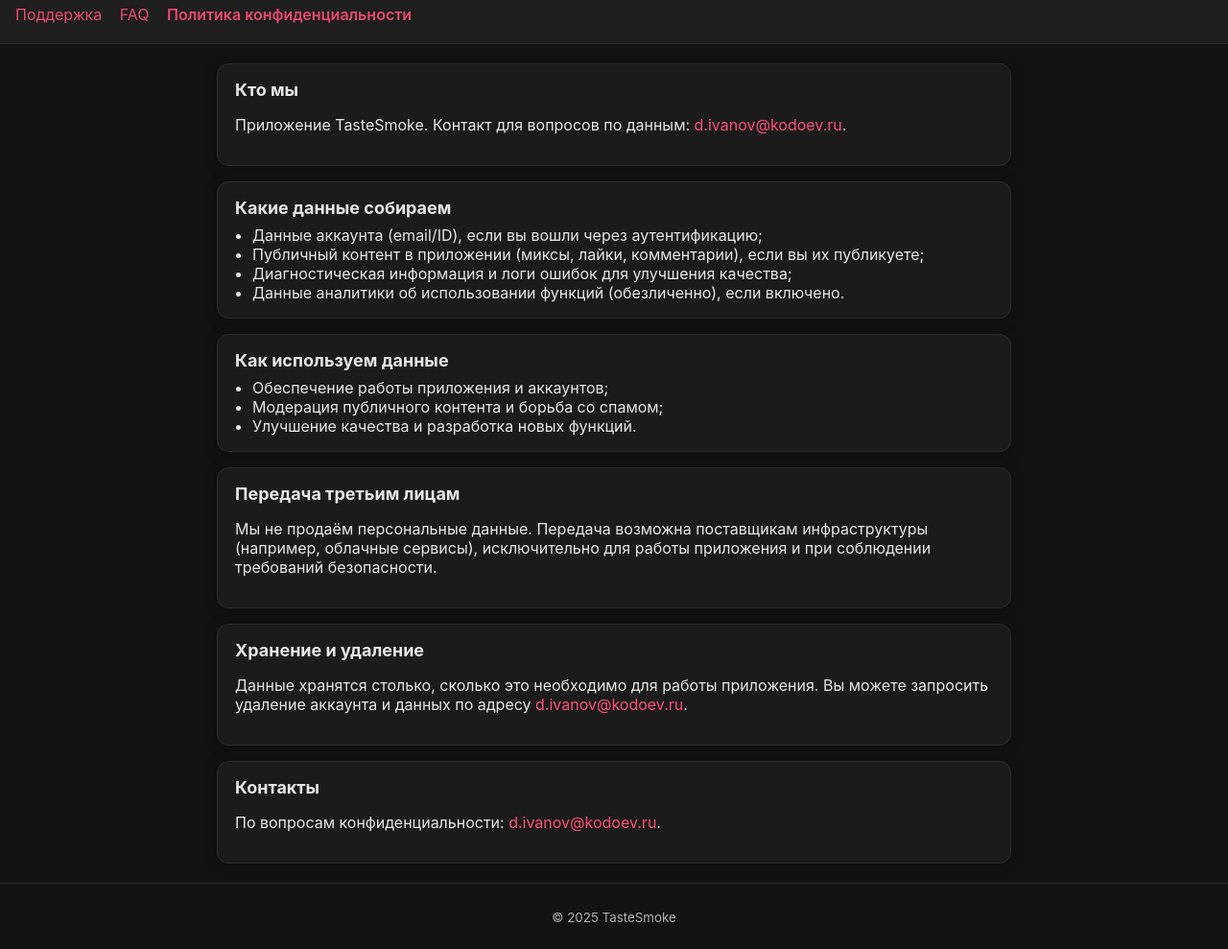
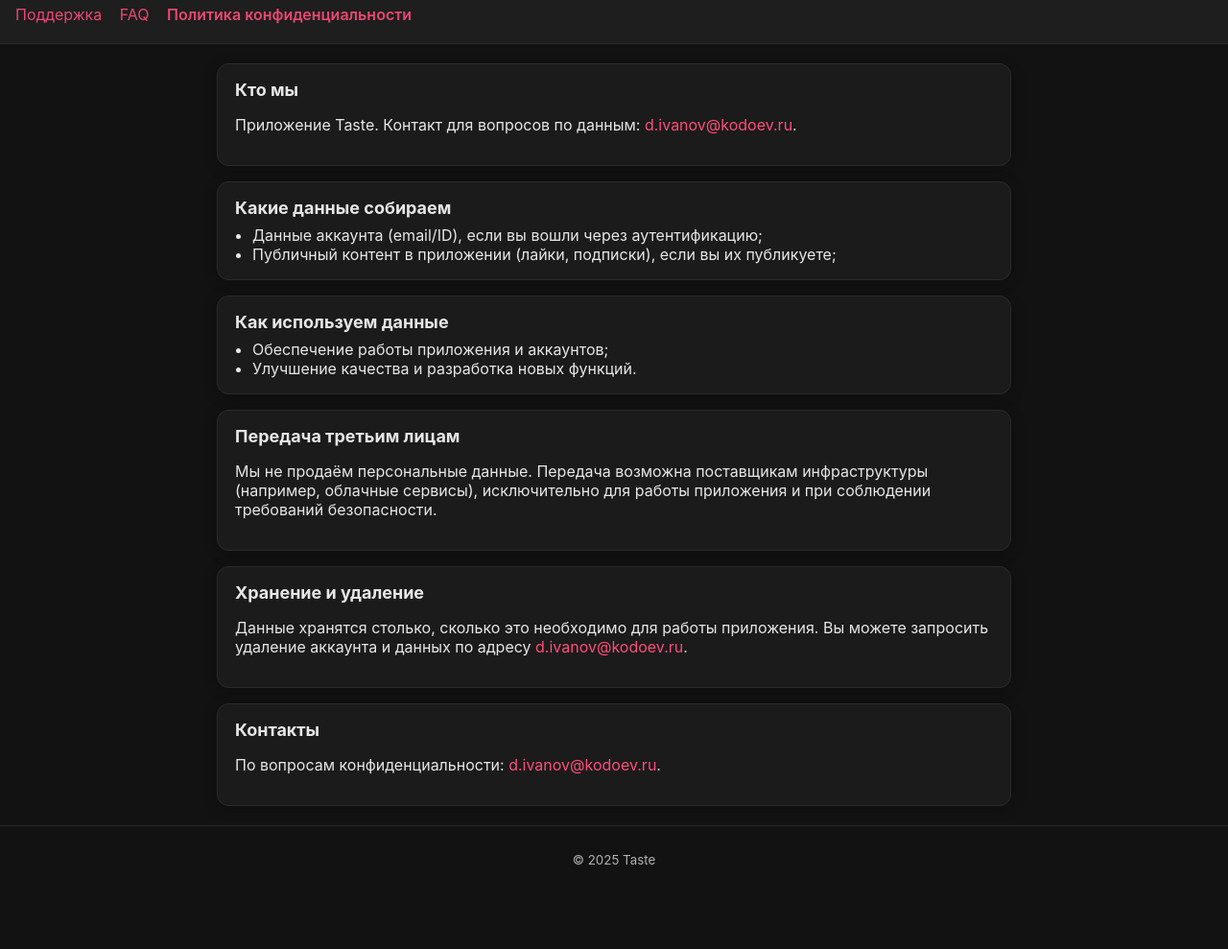
Before and after one commit to danilmashina/Support, a plain HTML site: page privacy.html in a window 1280 px wide. Shown: the part 49-1038 px from the top of the page at 96% size. After the commit the page ends 978 px from the top, so only its background shows below. Drawn offline with Linux system fonts and the light colour scheme.

Commit message:
Update privacy.html

```diff
--- a/privacy.html
+++ b/privacy.html
@@ -3,7 +3,7 @@
 <head>
   <meta charset="UTF-8" />
   <meta name="viewport" content="width=device-width, initial-scale=1" />
-  <title>TasteSmoke — Политика конфиденциальности</title>
+  <title>Taste — Политика конфиденциальности</title>
   <link rel="stylesheet" href="./styles.css" />
 </head>
 <body>
@@ -19,16 +19,14 @@
   <main class="container">
     <section class="card">
       <h2>Кто мы</h2>
-      <p>Приложение TasteSmoke. Контакт для вопросов по данным: <a href="mailto:d.ivanov@kodoev.ru">d.ivanov@kodoev.ru</a>.</p>
+      <p>Приложение Taste. Контакт для вопросов по данным: <a href="mailto:d.ivanov@kodoev.ru">d.ivanov@kodoev.ru</a>.</p>
     </section>
 
     <section class="card">
       <h2>Какие данные собираем</h2>
       <ul>
         <li>Данные аккаунта (email/ID), если вы вошли через аутентификацию;</li>
-        <li>Публичный контент в приложении (миксы, лайки, комментарии), если вы их публикуете;</li>
-        <li>Диагностическая информация и логи ошибок для улучшения качества;</li>
-        <li>Данные аналитики об использовании функций (обезличенно), если включено.</li>
+        <li>Публичный контент в приложении (лайки, подписки), если вы их публикуете;</li>
       </ul>
     </section>
 
@@ -36,7 +34,6 @@
       <h2>Как используем данные</h2>
       <ul>
         <li>Обеспечение работы приложения и аккаунтов;</li>
-        <li>Модерация публичного контента и борьба со спамом;</li>
         <li>Улучшение качества и разработка новых функций.</li>
       </ul>
     </section>
@@ -58,7 +55,7 @@
   </main>
 
   <footer class="footer">
-    <small>© <span id="year"></span> TasteSmoke</small>
+    <small>© <span id="year"></span> Taste</small>
   </footer>
   <script>
     document.getElementById('year').textContent = new Date().getFullYear();
```
